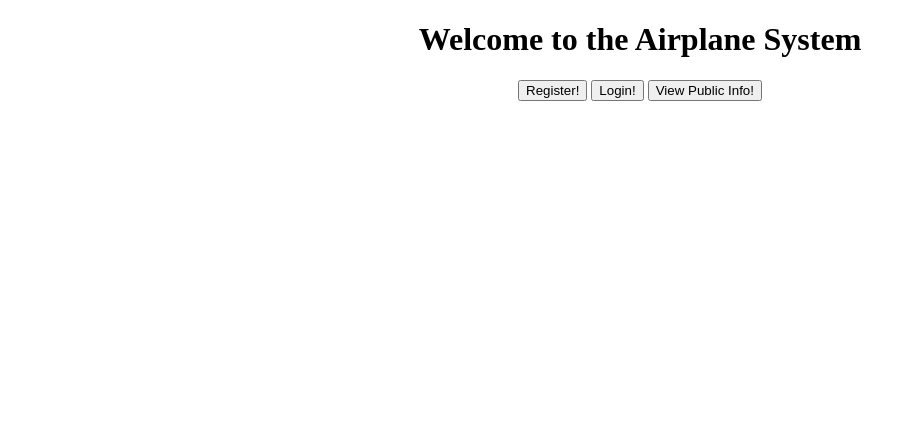
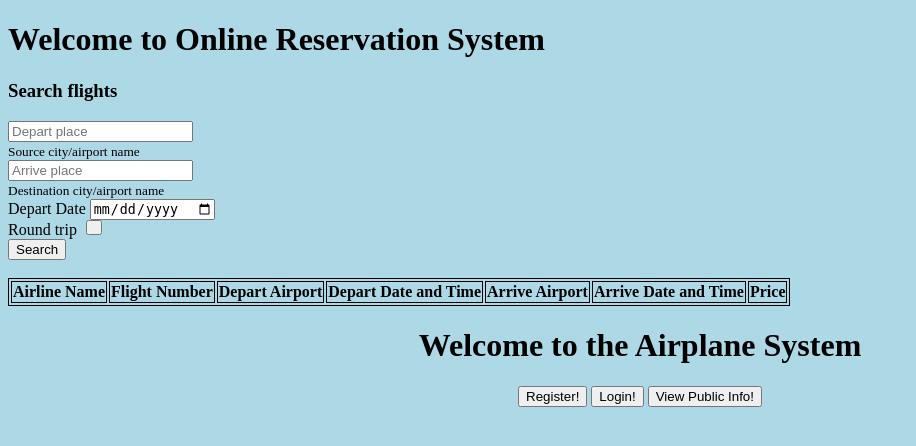
Before and after one commit to jaehahuh/Online-Air-Ticket-Reservation-System, a Flask app: page / in a window 1280 px wide. Shown: the top 446 px of the page, without its empty margins (0-916 px from the left). Run offline with Flask 2, Linux system fonts and the light colour scheme; lists and menus that the app fills with data are empty.

Commit message:
Add files via upload

```diff
--- a/part3/templates/index.html
+++ b/part3/templates/index.html
@@ -2,7 +2,7 @@
 <html lang="en">
 <head>
     <meta charset="UTF-8">
-    <title>Airplane System</title>
+    <h1>Welcome to Online Reservation System</h1>
 </head>
 <body>
 {% with messages = get_flashed_messages() %}
@@ -14,6 +14,81 @@
     </ul>
   {% endif %}
 {% endwith %}
+
+<script>
+    function round() {
+            document.getElementById("return").innerHTML=
+                '<input id ="date" name="return_date" type="date" required/></br>';
+	}
+</script>
+
+
+<style>
+
+	body {
+	background-color: lightblue;
+	}
+
+	table, th, td{
+		border: 1px solid black;
+	}
+    .container
+    {
+		overflow: hidden;
+		width:150px;
+    }
+    .text
+    {
+        overflow: hidden;
+        text-overflow: ellipsis;
+        white-space: nowrap;
+        display: block;
+    }
+</style>
+
+<form action="/custo_search_flight" method="POST">
+    <h3>Search flights</h3>
+	<input type="text" name = "depart" placeholder="Depart place" required/> </br>
+	<small>Source city/airport name</small></br>
+	<input type="text" name = "arrive" placeholder="Arrive place" required/> </br>
+	<small>Destination city/airport name</small></br>
+    <label for="date">Depart Date</label>
+    <input type='date' id='date' name="depart_date" required/></br>
+    <label for="roundtrip" style="padding: 10px 5px 0 0;">Round trip</label>
+    <input type='button' id='roundtrip' onclick='round()' style ="height:15px;width:15px;"></br>
+    <div id='return' value=return-date> </div>
+	<input type="submit" value ='Search'/>
+</form>
+
+</br>
+
+<table>
+   <th>Airline Name</th>
+   <th>Flight Number</th>
+   <th>Depart Airport</th>
+   <th>Depart Date and Time</th>
+   <th>Arrive Airport</th>
+   <th>Arrive Date and Time</th>
+   <th>Price</th>
+
+{% for line in custo_flight_info%}
+   <tr>
+		<td>{{line['airline_name']}}</td>
+		<td>{{line['flight_num']}}</td>
+		<td>{{line['depart_airport']}}</td>
+		<td>{{line['depart_date_time']}}</td>
+		<td>{{line['arrive_airport']}}</td>
+		<td>{{line['arrive_date_time']}}</td>
+		{% if line['access']%}
+              <td>${{line['base_price']}}</td>
+      {% endif %}
+      {% if not line['access'] %}
+              <td><a href="{{url_for('buyhome', flight_num=line['flight_num'], airline=line['airline_name'])}}">${{line['base_price']}}</a></td>
+      {% endif %}
+   </tr>
+{% endfor %}
+</table>
+
     <center>
     <h1>Welcome to the Airplane System</h1>
     <p>
```
